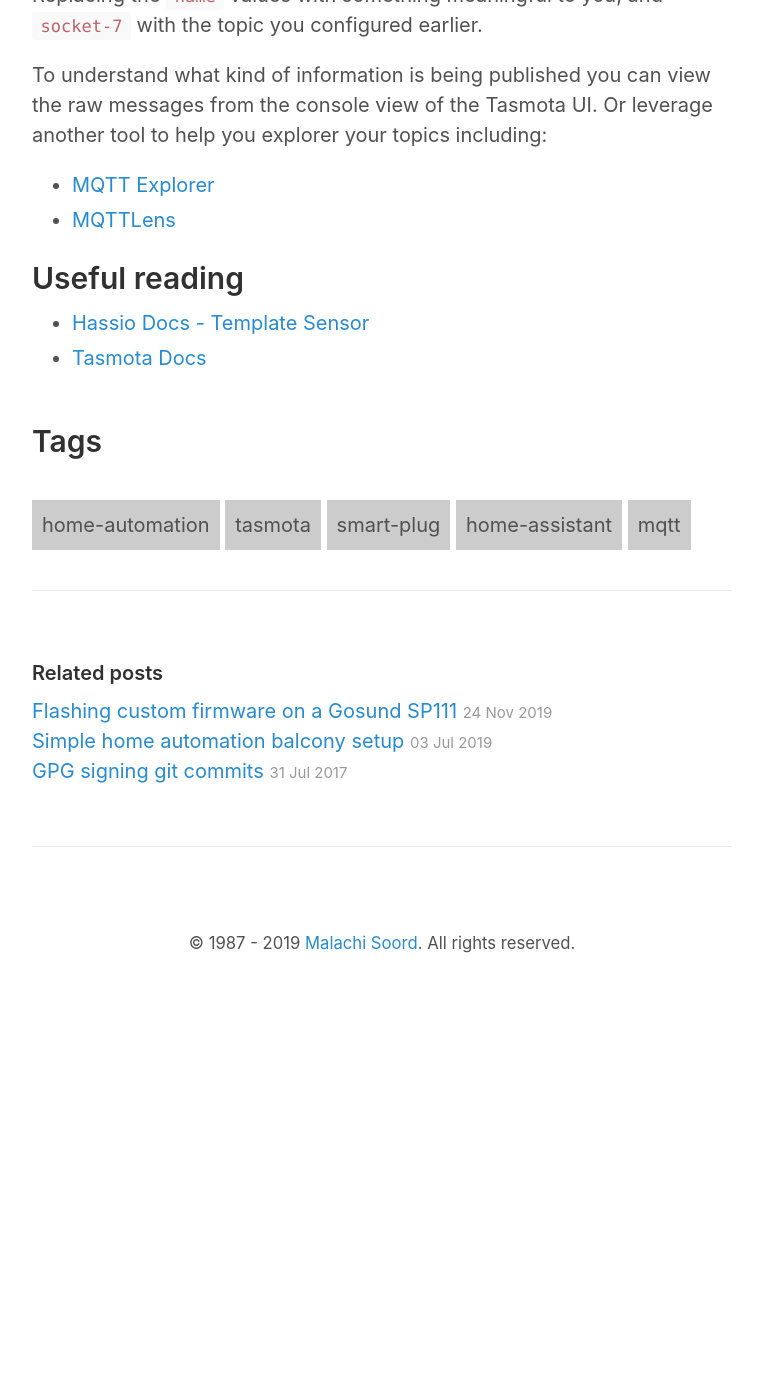
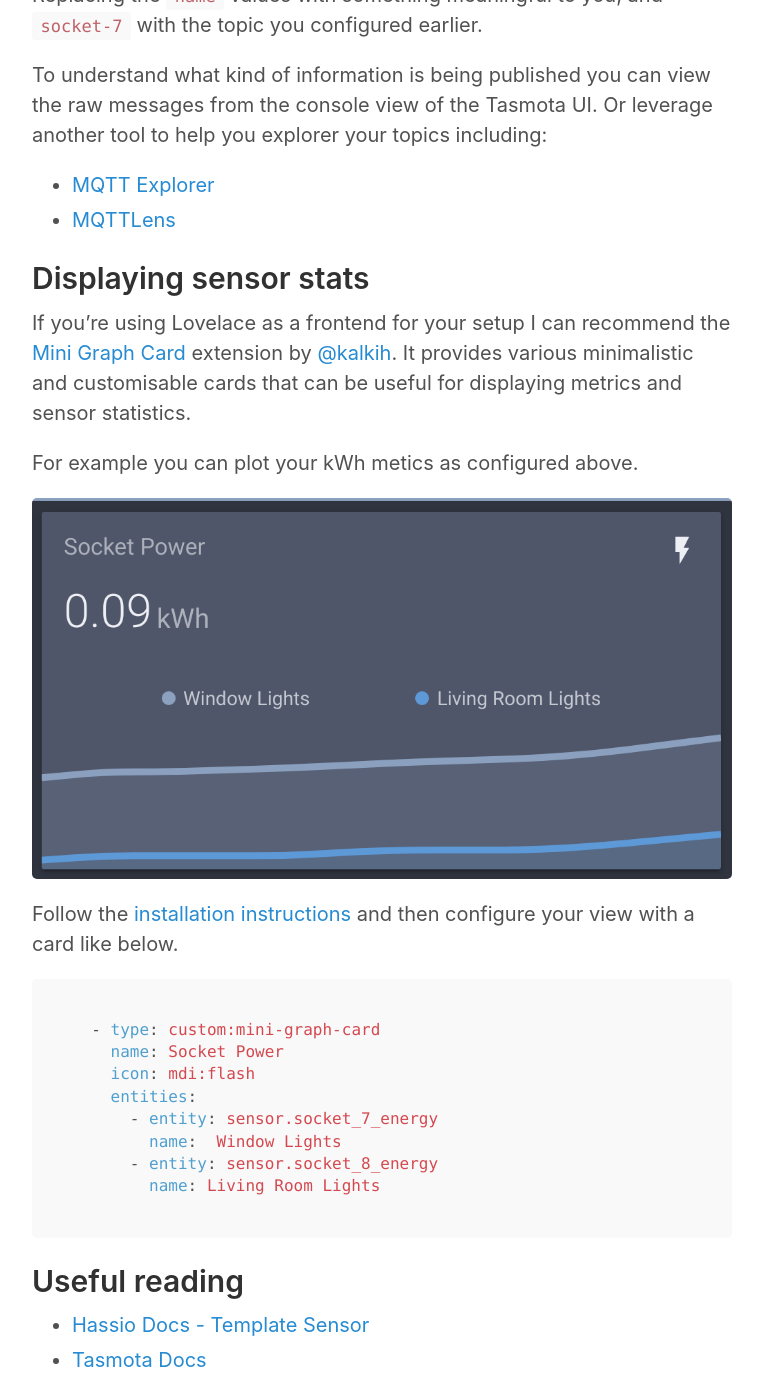
Before and after one commit to inverse/personal-site, a Jekyll site: the page built from _posts/2019-11-25-connecting-tasmota-to-home-assistant.md, in a window 1280 px wide and 1400 px high, scrolled down 4351 px. Shown: the whole window, without its empty margins (258-1021 px from the left). Built offline with Jekyll 4.4.1, drawn with Linux system fonts in a browser that asks for light colours; nearby versions of some CDN libraries; comment, search, counter and statistics services are not loaded; before the commit the page ends 5348 px from its top, so only the background shows below that.

Commit message:
Improvements

````diff
--- a/_posts/2019-11-25-connecting-tasmota-to-home-assistant.md
+++ b/_posts/2019-11-25-connecting-tasmota-to-home-assistant.md
@@ -80,6 +80,27 @@
 - [MQTT Explorer][4]
 - [MQTTLens][6]
 
+# Displaying sensor stats
+
+If you're using Lovelace as a frontend for your setup I can recommend the [Mini Graph Card][8] extension by [@kalkih][9]. It provides various minimalistic and customisable cards that can be useful for displaying metrics and sensor statistics.
+
+For example you can plot your kWh metics as configured above.
+
+![Lovelace Power Graphi](/assets/img/posts/ha-lovelace-power-graph.png)
+
+Follow the [installation instructions][10] and then configure your view with a card like below.
+
+```yaml
+  - type: custom:mini-graph-card
+    name: Socket Power
+    icon: mdi:flash
+    entities:
+      - entity: sensor.socket_7_energy
+        name:  Window Lights
+      - entity: sensor.socket_8_energy
+        name: Living Room Lights
+```
+
 # Useful reading
 
 - [Hassio Docs - Template Sensor][5]
@@ -93,3 +114,6 @@
 [5]: https://www.home-assistant.io/integrations/template/
 [6]: https://chrome.google.com/webstore/detail/mqttlens/hemojaaeigabkbcookmlgmdigohjobjm?hl=en
 [7]: https://tasmota.github.io/docs/#/Home
+[8]: https://github.com/kalkih/mini-graph-card
+[9]: https://github.com/kalkih
+[10]: https://github.com/kalkih/mini-graph-card#install
````
Also changed, not shown: README.md, assets/img/posts/ha-lovelace-power-graph.png (added).
